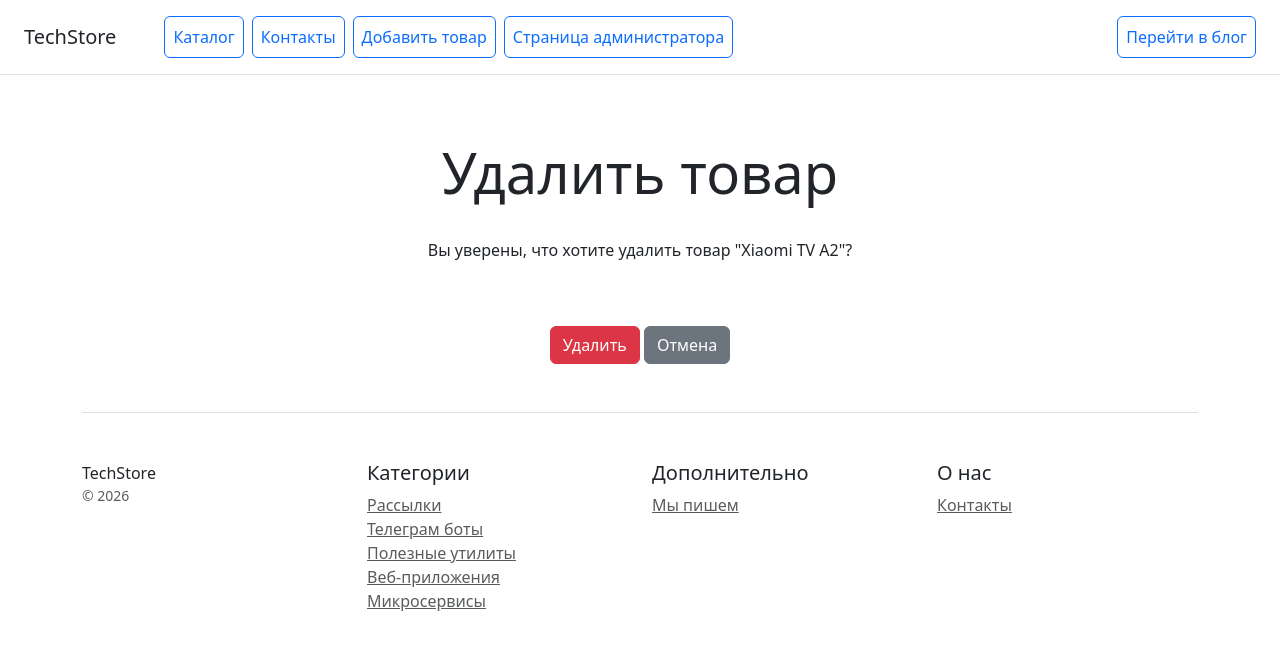
After one commit to TimurAgeenko/web_service_homework_project, a Django app: page /product/9/delete/ in a window 1280 px wide. The commit adds this page. Shown: the top 650 px of the page. Run offline with Django 5.2, Linux system fonts and the light colour scheme; data comes from the database, SQL or seed files in the repository; some libraries are stand-ins or nearby versions.

Commit message:
Added product_confirm_delete.html and ProductDeleteView class

```diff
--- a/catalog/templates/catalog/adding_product.html
+++ b/catalog/templates/catalog/adding_product.html
@@ -17,7 +17,7 @@
             <button type="submit" class="btn btn-lg btn-block btn-outline-primary">Сохранить</button>
         </form>
         {% if messages %}
-            <ul class="messages">
+            <ul class="messages mt-5">
                 {% for message in messages %}
                     <li class="alert alert-{{ message.tags }}">
                         {{ message }}
--- a/catalog/templates/catalog/catalog_admin_page.html
+++ b/catalog/templates/catalog/catalog_admin_page.html
@@ -16,7 +16,7 @@
                 <li class="list-group-item">
                     <a href="{% url 'catalog:product_detail' product.pk %}">{{ product.name }}</a>
                     <a href="{% url 'catalog:product_edit' product.pk %}" class="btn btn-sm btn-secondary ms-3">Редактировать</a>
-                    <a href="#" class="btn btn-sm btn-danger ms-2">Удалить</a>
+                    <a href="{% url 'catalog:product_delete' product.pk %}" class="btn btn-sm btn-danger ms-2">Удалить</a>
                 </li>
             {% endfor %}
         </ul>
--- /dev/null
+++ b/catalog/templates/catalog/product_confirm_delete.html
@@ -0,0 +1,20 @@
+{% extends 'catalog/catalog_base.html' %}
+
+{% block title %}Удаление товара{% endblock %}
+
+{% block header %}
+<div class="pricing-header px-3 py-3 pt-md-5 pb-md-4 mx-auto text-center">
+    <h1 class="display-4">Удалить товар</h1>
+</div>
+{% endblock %}
+
+{% block content %}
+<div class="row text-center justify-content-center g-5">
+    <p>Вы уверены, что хотите удалить товар "{{ product.name }}"?</p>
+    <form method="post">
+        {% csrf_token %}
+        <button type="submit" class="btn btn-danger">Удалить</button>
+        <a href="{% url 'catalog:catalog_admin_page' %}" class="btn btn-secondary">Отмена</a>
+    </form>
+</div>
+{% endblock %}
--- a/catalog/urls.py
+++ b/catalog/urls.py
@@ -1,7 +1,7 @@
 from django.urls import path
 
 from .views import (ContactsView, ProductCreateView, ProductDetailView,
-                    ProductListView, ProductAdminView, ProductUpdateView)
+                    ProductListView, ProductAdminView, ProductUpdateView, ProductDeleteView)
 
 app_name = "catalog"
 
@@ -9,7 +9,8 @@ urlpatterns = [
     path("home/", ProductListView.as_view(), name="home"),
     path("contacts/", ContactsView.as_view(), name="contacts"),
     path("product/<int:pk>/", ProductDetailView.as_view(), name="product_detail"),
-    path("adding_product/", ProductCreateView.as_view(), name="adding"),
+    path("adding_product/", ProductCreateView.as_view(), name="adding_product"),
     path("catalog_admin_page/", ProductAdminView.as_view(), name="catalog_admin_page"),
     path("product/<int:pk>/edit/", ProductUpdateView.as_view(), name="product_edit"),
+    path("product/<int:pk>/delete/", ProductDeleteView.as_view(), name="product_delete"),
 ]
--- a/catalog/views.py
+++ b/catalog/views.py
@@ -1,6 +1,6 @@
 from django.contrib import messages
 from django.urls import reverse_lazy
-from django.views.generic import CreateView, DetailView, FormView, ListView, UpdateView
+from django.views.generic import CreateView, DetailView, FormView, ListView, UpdateView, DeleteView
 
 from .forms import ContactForm, ProductForm
 from .models import Contacts, Product
@@ -44,7 +44,7 @@ class ProductCreateView(CreateView):
     form_class = ProductForm
     context_object_name = 'product'
     template_name = 'catalog/adding_product.html'
-    success_url = reverse_lazy('catalog:home')
+    success_url = reverse_lazy('catalog:adding_product')
 
     def form_valid(self, form):
         messages.success(self.request, 'Пост успешно добавлен!')
@@ -65,3 +65,10 @@ class ProductUpdateView(UpdateView):
     context_object_name = 'product'
     template_name = 'catalog/adding_product.html'
     success_url = reverse_lazy('catalog:catalog_admin_page')
+
+
+class ProductDeleteView(DeleteView):
+    model = Product
+    context_object_name = 'product'
+    template_name = 'catalog/product_confirm_delete.html'
+    success_url = reverse_lazy('catalog:catalog_admin_page')
```
